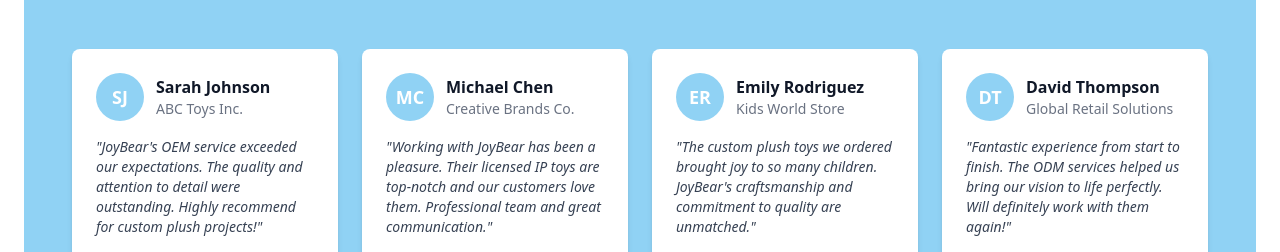
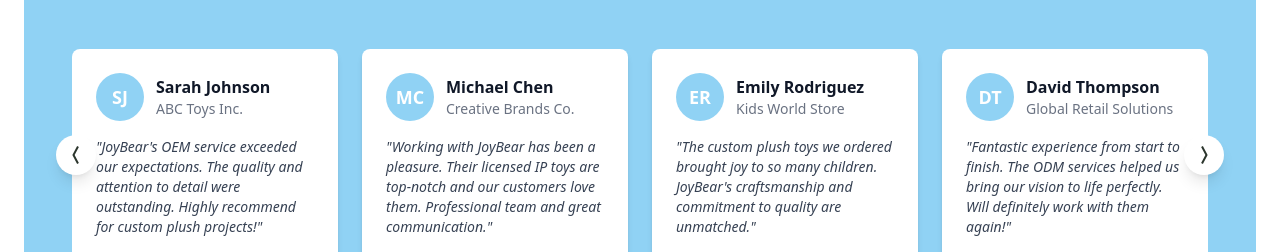
Before and after one commit to ThundeRayn/Joy-Bear, a React (Vite) app: page /about in a window 1280 px wide. Shown: the part 690-942 px from the top of the page. Built offline with nearby package versions, Linux system fonts and the light colour scheme; no server answers.

Commit message:
testimonials carousels

```diff
--- a/src/components/ContactPage/Testimonials.tsx
+++ b/src/components/ContactPage/Testimonials.tsx
@@ -1,3 +1,6 @@
+import { useState, useEffect } from "react";
+import { RiArrowLeftWideFill, RiArrowRightWideFill } from "react-icons/ri";
+
 const testimonials = [
   {
     id: 1,
@@ -30,6 +33,51 @@
 ];
 
 const Testimonials = () => {
+  const [current, setCurrent] = useState(0);
+  const [visibleCount, setVisibleCount] = useState(1);
+  const [isSliding, setIsSliding] = useState(false);
+
+  useEffect(() => {
+    const updateVisibleCount = () => {
+      if (window.innerWidth >= 1280) {
+        setVisibleCount(4);
+      } else if (window.innerWidth >= 768) {
+        setVisibleCount(2);
+      } else {
+        setVisibleCount(1);
+      }
+    };
+
+    updateVisibleCount();
+    window.addEventListener('resize', updateVisibleCount);
+    return () => window.removeEventListener('resize', updateVisibleCount);
+  }, []);
+
+  const prevSlide = () => {
+    if (isSliding) return;
+    setIsSliding(true);
+    setCurrent((prev) => (prev - 1 + testimonials.length) % testimonials.length);
+    setTimeout(() => setIsSliding(false), 300);
+  };
+
+  const nextSlide = () => {
+    if (isSliding) return;
+    setIsSliding(true);
+    setCurrent((prev) => (prev + 1) % testimonials.length);
+    setTimeout(() => setIsSliding(false), 300);
+  };
+
+  const getVisibleTestimonials = () => {
+    const visible = [];
+    for (let i = 0; i < visibleCount; i++) {
+      const index = (current + i) % testimonials.length;
+      visible.push(testimonials[index]);
+    }
+    return visible;
+  };
+
+  const visibleTestimonials = getVisibleTestimonials();
+
   return (
     <section className="w-full bg-secondary mt-6 py-16 px-6 sm:px-8 lg:px-12">
       <div className="max-w-7xl mx-auto">
@@ -40,11 +88,21 @@
           </p>
         </div>
 
-        <div className="grid grid-cols-1 md:grid-cols-2 lg:grid-cols-4 gap-6">
-          {testimonials.map((testimonial) => (
+        <div className="relative">
+          <div className="overflow-hidden">
+            <div
+              className="flex gap-6 transition-transform duration-300 ease-in-out"
+              style={{
+                transform: isSliding ? 'translateX(-10px)' : 'translateX(0)',
+              }}
+            >
+              {visibleTestimonials.map((testimonial) => (
                 <div
                   key={testimonial.id}
-              className="bg-white rounded-lg shadow-md p-6 hover:shadow-lg transition"
+                  className="bg-white rounded-lg shadow-md p-6 hover:shadow-lg transition flex-shrink-0"
+                  style={{
+                    width: visibleCount === 1 ? '100%' : visibleCount === 2 ? 'calc(50% - 12px)' : 'calc(25% - 18px)'
+                  }}
                 >
                   <div className="flex items-center mb-4">
                     <div className="w-12 h-12 rounded-full bg-Joyblue flex items-center justify-center text-white font-semibold text-lg">
@@ -60,6 +118,23 @@
               ))}
             </div>
           </div>
+
+          <button
+            className="absolute left-0 top-1/2 -translate-y-1/2 -translate-x-4 z-10 p-2 text-[#2c362d] bg-white rounded-full cursor-pointer shadow-lg hover:bg-gray-100 transition"
+            onClick={prevSlide}
+            disabled={isSliding}
+          >
+            <RiArrowLeftWideFill size={24} />
+          </button>
+          <button
+            className="absolute right-0 top-1/2 -translate-y-1/2 translate-x-4 z-10 p-2 text-[#2c362d] bg-white rounded-full cursor-pointer shadow-lg hover:bg-gray-100 transition"
+            onClick={nextSlide}
+            disabled={isSliding}
+          >
+            <RiArrowRightWideFill size={24} />
+          </button>
+        </div>
+      </div>
     </section>
   );
 };
```
Lines whose indentation alone changed are shown as unchanged.
